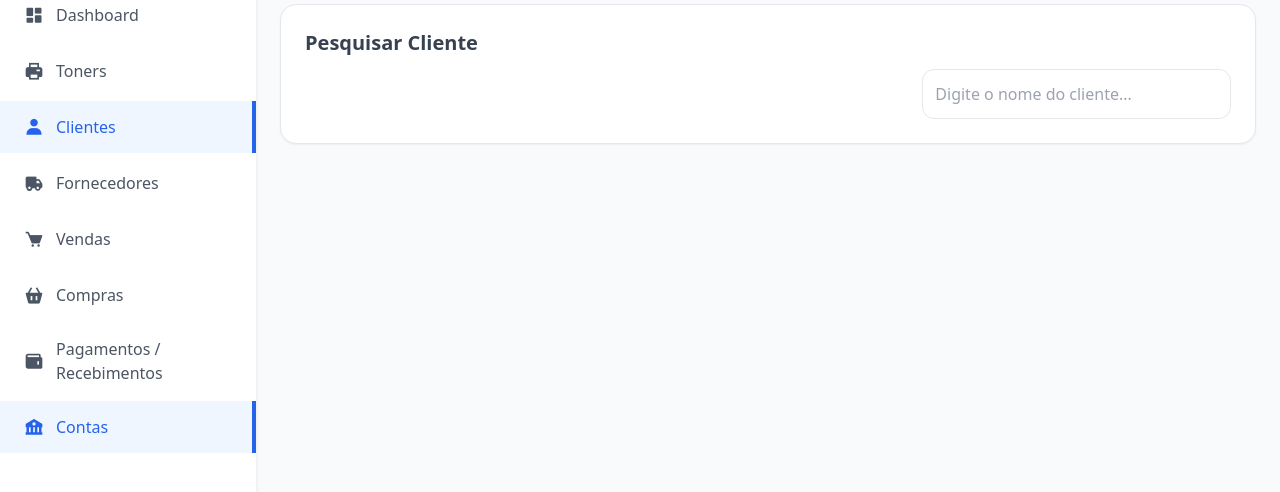
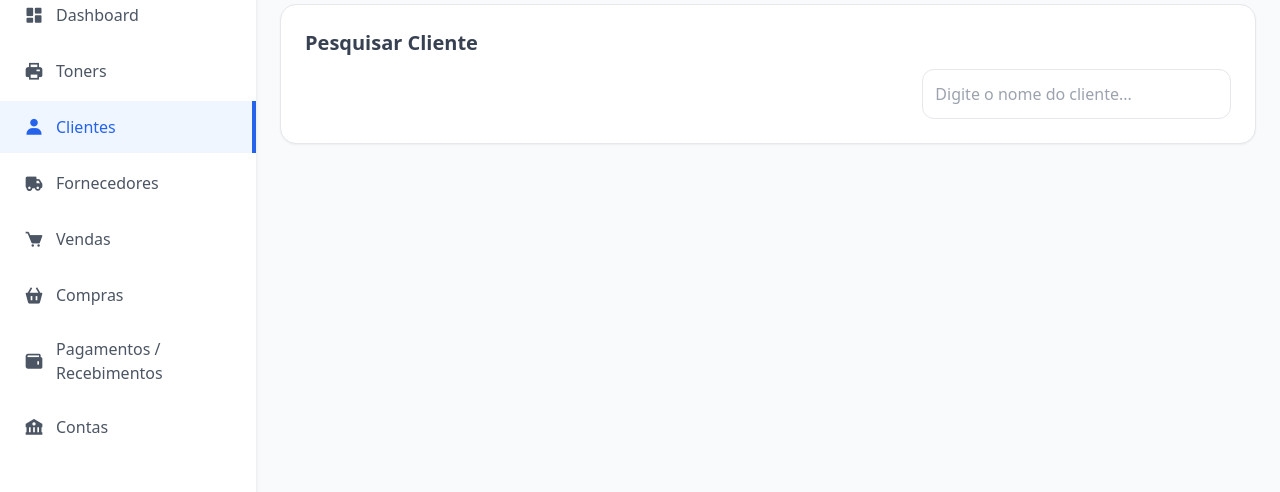
Before and after one commit to Matheus1199/projeto-toner, a website: page public/clientes.html in a window 1280 px wide. Shown: the part 88-580 px from the top of the page. Drawn offline with nearby package versions, Linux system fonts and the light colour scheme.

Commit message:
Unify sidebar style for 'Contas' navigation link
Updated the 'Contas' link in the sidebar across multiple HTML files to use the default gray text and hover background style, removing the blue highlight and border. This change ensures a consistent appearance for navigation links throughout the application.

```diff
--- a/public/clientes.html
+++ b/public/clientes.html
@@ -43,7 +43,7 @@
             <li><a href="pagrec.html" class="flex items-center px-6 py-3 text-gray-600 hover:bg-gray-100"><i class='bx bxs-wallet text-xl mr-3'>
                 </i> Pagamentos / Recebimentos</a></li>
 
-            <li><a href="contas.html" class="flex items-center px-6 py-3 text-blue-600 bg-blue-50 border-r-4 border-blue-600 font-medium"><i class='bx bxs-bank text-xl mr-3'>
+            <li><a href="contas.html" class="flex items-center px-6 py-3 text-gray-600 hover:bg-gray-100"><i class='bx bxs-bank text-xl mr-3'>
             </i> Contas</a>
                 </li>
         </ul>
```
Also changed, not shown: public/compras.html (+1 -1 lines), public/dashboard.html (+1 -1 lines), public/fornecedores.html (+1 -1 lines), public/pagrec.html (+1 -1 lines), public/toners.html (+1 -1 lines), public/vendas.html (+1 -1 lines).
